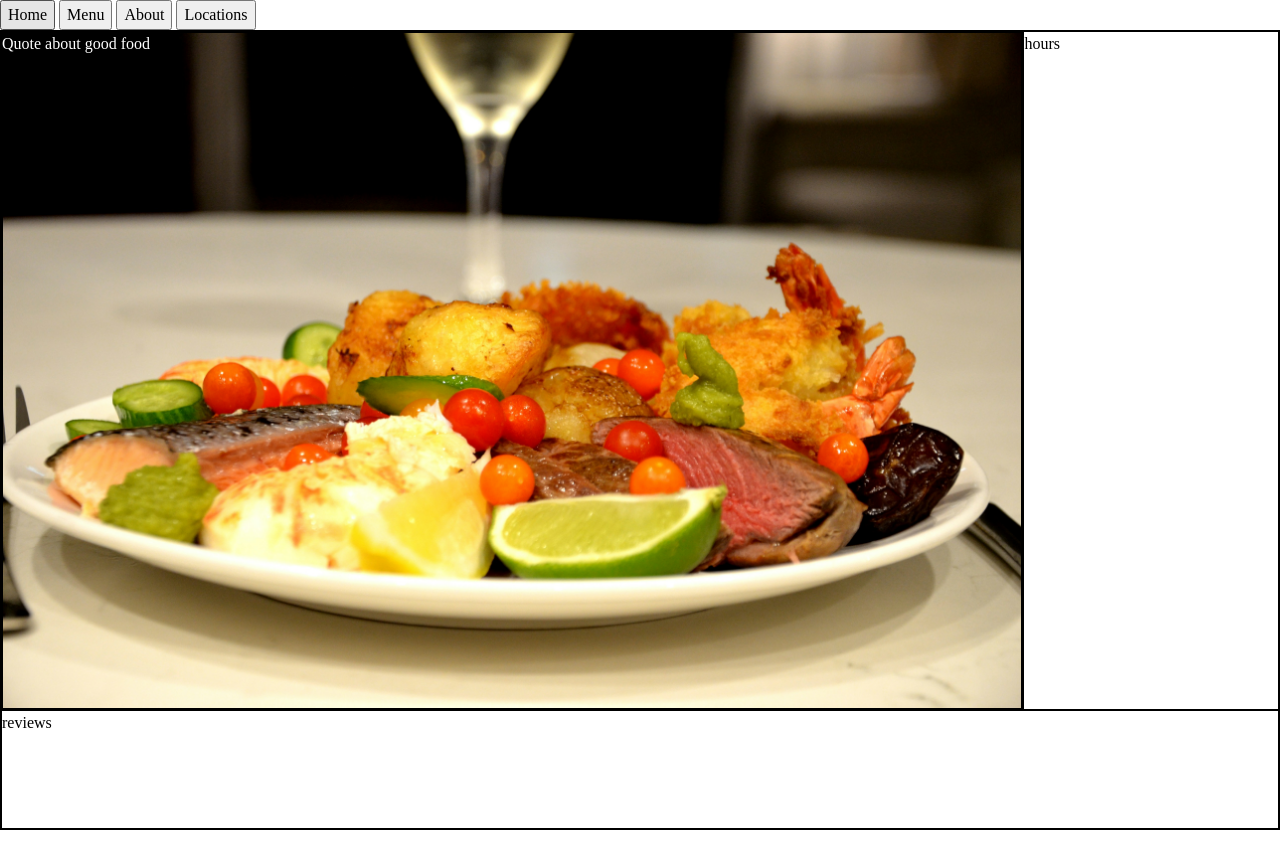
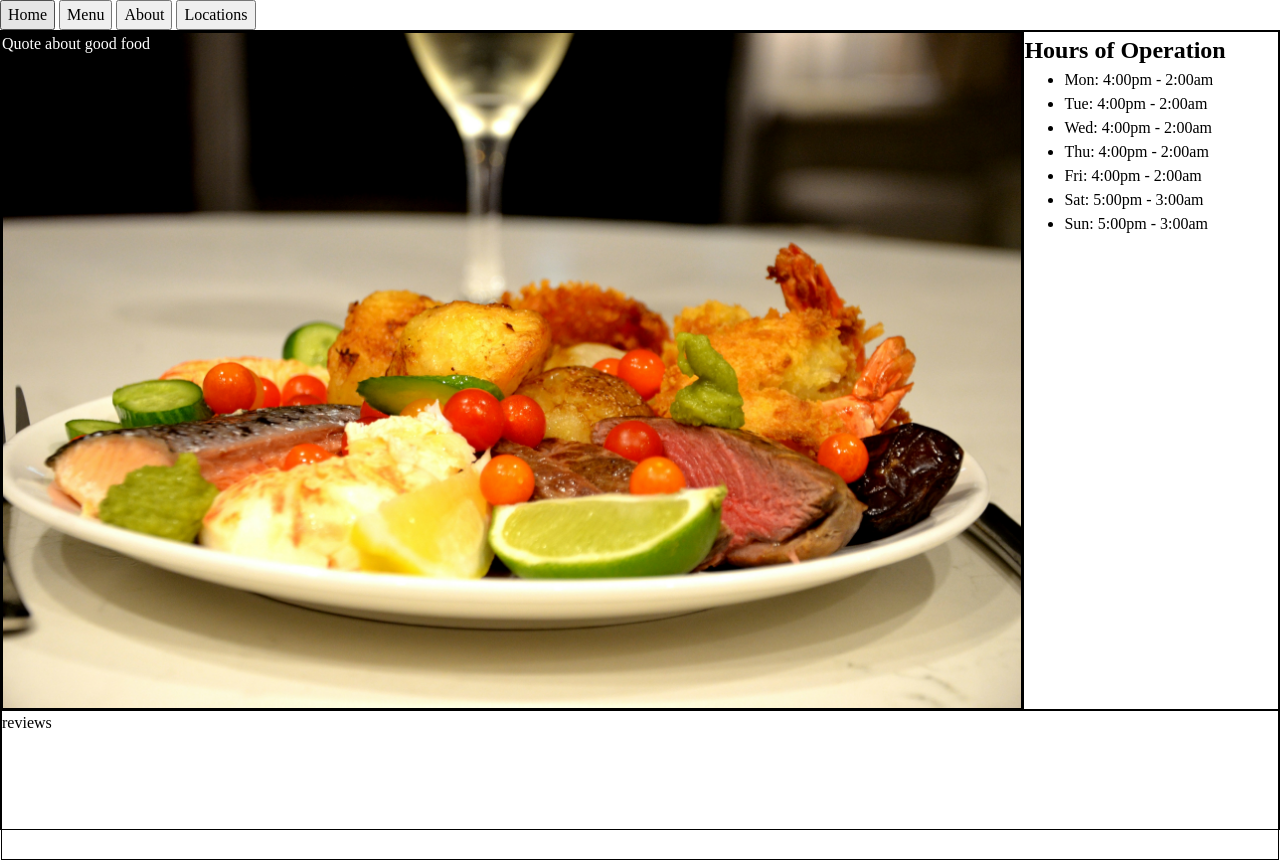
Before and after one commit to Ethan-Hannum/restaurant-page, a website built with webpack: page src/template.html in a window 1280 px wide. Before the commit the page ends 830 px from the top, so only its background shows below. Built offline with nearby package versions, Linux system fonts and the light colour scheme.

Commit message:
Make review row bigger and add hours content
The review row was getting pushed down by the image. Adding a minmax
to the row easily fixed that, now the reviews won't be a small sliver
at the bottom.

```diff
--- a/src/styles.css
+++ b/src/styles.css
@@ -61,7 +61,7 @@ div {
     height: 100vh;
     display: grid;
     grid-template-columns: 4fr 1fr;
-    grid-template-rows: 4fr 1fr;
+    grid-template-rows: 4fr minmax(150px, 1fr);
 }
 
 #quote-container {
--- a/src/template.html
+++ b/src/template.html
@@ -22,7 +22,16 @@
             <p id="quote">Quote about good food</p>
         </div>
         <div id="hours">
-            hours
+            <h2>Hours of Operation</h2>
+            <ul>
+                <li>Mon: 4:00pm - 2:00am</li>
+                <li>Tue: 4:00pm - 2:00am</li>
+                <li>Wed: 4:00pm - 2:00am</li>
+                <li>Thu: 4:00pm - 2:00am</li>
+                <li>Fri: 4:00pm - 2:00am</li>
+                <li>Sat: 5:00pm - 3:00am</li>
+                <li>Sun: 5:00pm - 3:00am</li>
+            </ul>
         </div>
         <div id="reviews">
             reviews
```
